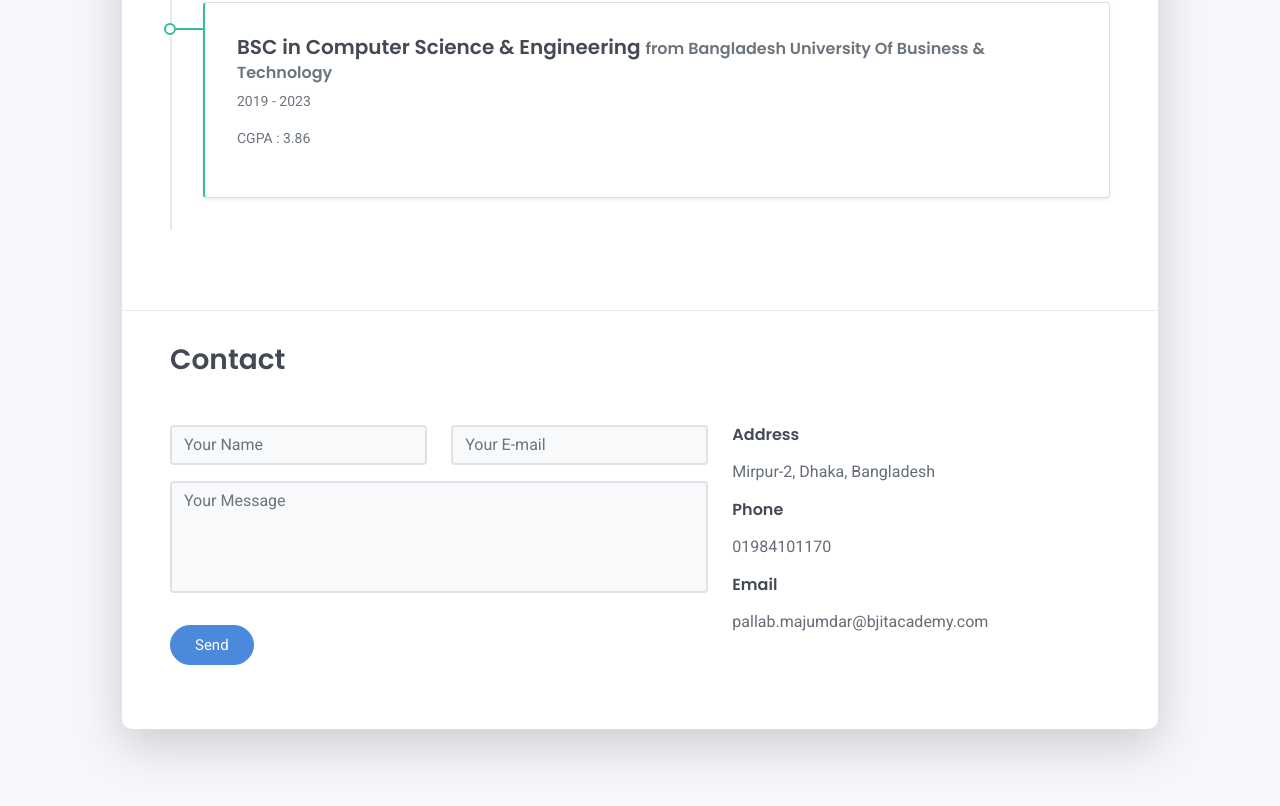
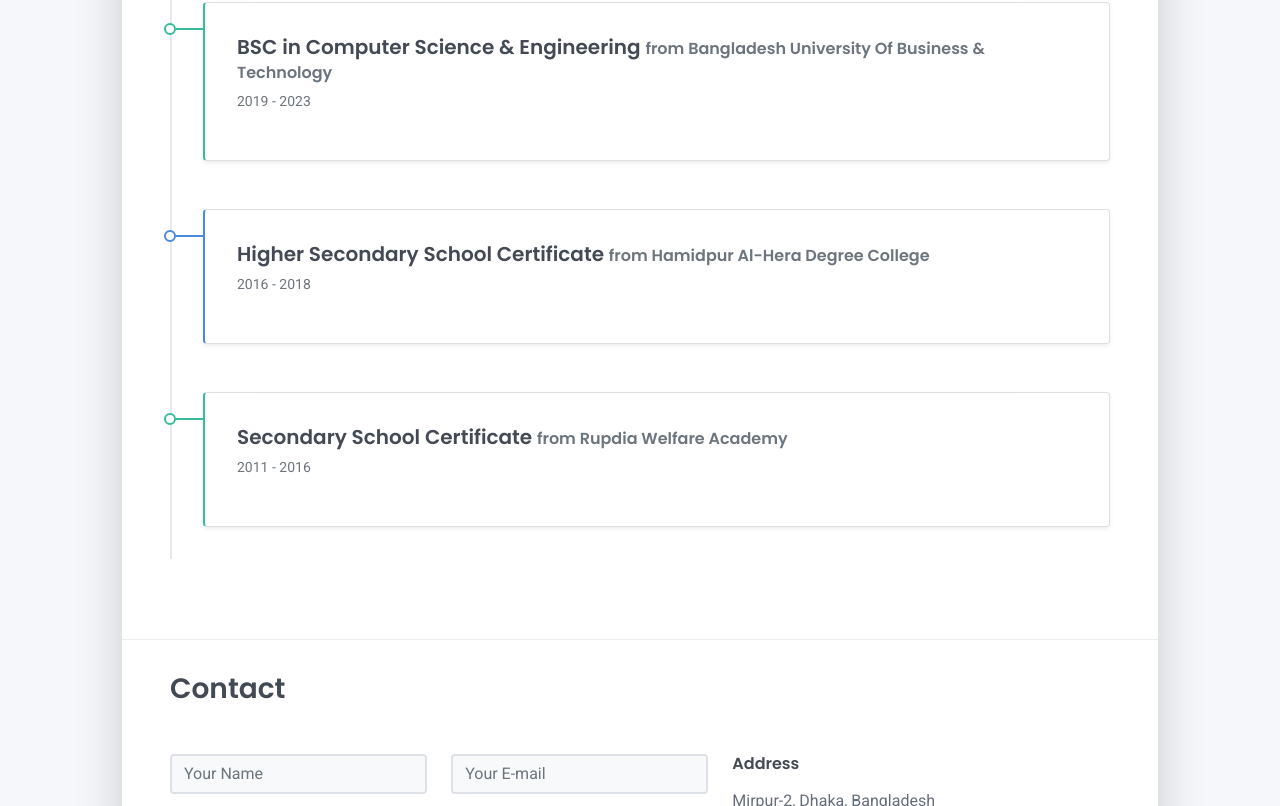
Before and after one commit to pallab99/Portfolio, a website: page index.html in a window 1280 px wide. Shown: the part 3552-4358 px from the top of the page. Drawn offline with Linux system fonts and the light colour scheme.

Commit message:
added all education histoyy

```diff
--- a/index.html
+++ b/index.html
@@ -9,7 +9,7 @@
   <link rel="preconnect" href="https://fonts.gstatic.com" crossorigin="crossorigin" />
   <link rel="preload" as="style"
     href="https://fonts.googleapis.com/css2?family=Poppins:wght@600&amp;family=Roboto:wght@300;400;500;700&amp;display=swap" />
-    <link rel="icon" href="./images/avatar.jpg">
+  <link rel="icon" href="./images/avatar.jpg">
   <link rel="stylesheet"
     href="https://fonts.googleapis.com/css2?family=Poppins:wght@600&amp;family=Roboto:wght@300;400;500;700&amp;display=swap"
     media="print" onload="this.media='all'" />
@@ -239,14 +239,21 @@
                 <div class="h5 mb-1">Trainee Software Engineer (Mern)<span class="text-muted h6"> at BJIT Academy</span>
                 </div>
                 <div class="text-muted text-small mb-2">Aug, 2023 - Present</div>
-                <div class="text-justify">Taking training on different technologies like <strong>HTML</strong>, <strong>CSS</strong>, <strong>JavaScript</strong>, <strong>ReactJS</strong>, <strong>NodeJS</strong>, <strong>ExpressJS</strong>, <strong>MongoDB</strong>. Learning new things everyday. Great experience.</div>
+                <div class="text-justify">Taking training on different technologies like <strong>HTML</strong>,
+                  <strong>CSS</strong>, <strong>JavaScript</strong>, <strong>ReactJS</strong>, <strong>NodeJS</strong>,
+                  <strong>ExpressJS</strong>, <strong>MongoDB</strong>. Learning new things everyday. Great experience.
+                </div>
               </div>
             </div>
             <div class="timeline-card timeline-card-primary card shadow-sm hover-effect">
               <div class="card-body">
                 <div class="h5 mb-1">FrontEnd Developer (Intern) <span class="text-muted h6">at 6SenseHQ</span></div>
                 <div class="text-muted text-small mb-2">March, 2023 - May, 2023</div>
-                <div class="text-justify">Worked on a client project developed for the <strong>Ev-Industry</strong> using latest technologies like <strong>Typescript</strong>, <strong>NextJS</strong>, <strong>ReduxJS</strong>, <strong>AntDesign</strong> and etc.I was a great experience for me. Learned a lot of things. The work was so challenging.</div>
+                <div class="text-justify">Worked on a client project developed for the <strong>Ev-Industry</strong>
+                  using latest technologies like <strong>Typescript</strong>, <strong>NextJS</strong>,
+                  <strong>ReduxJS</strong>, <strong>AntDesign</strong> and etc.I was a great experience for me. Learned
+                  a lot of things. The work was so challenging.
+                </div>
               </div>
             </div>
           </div>
@@ -362,10 +369,30 @@
                 <div class="h5 mb-1">BSC in Computer Science & Engineering <span class="text-muted h6">from Bangladesh
                     University Of Business & Technology</span></div>
                 <div class="text-muted text-small mb-2">2019 - 2023</div>
-                <div class="text-muted text-small mb-2">CGPA : 3.86</div>
               </div>
             </div>
           </div>
+
+          <div class="timeline hover-effect">
+            <div class="timeline-card timeline-card-primary card shadow-sm">
+              <div class="card-body">
+                <div class="h5 mb-1">Higher Secondary School Certificate <span class="text-muted h6">from Hamidpur
+                    Al-Hera Degree College</span></div>
+                <div class="text-muted text-small mb-2">2016 - 2018</div>
+              </div>
+            </div>
+          </div>
+
+          <div class="timeline hover-effect">
+            <div class="timeline-card timeline-card-success card shadow-sm">
+              <div class="card-body">
+                <div class="h5 mb-1">Secondary School Certificate <span class="text-muted h6">from Rupdia Welfare
+                    Academy</span></div>
+                <div class="text-muted text-small mb-2">2011 - 2016</div>
+              </div>
+            </div>
+          </div>
+
         </div>
         <hr class="d-print-none" />
         <div class="contant-section px-3 px-lg-4 pb-4" id="contact">
```
